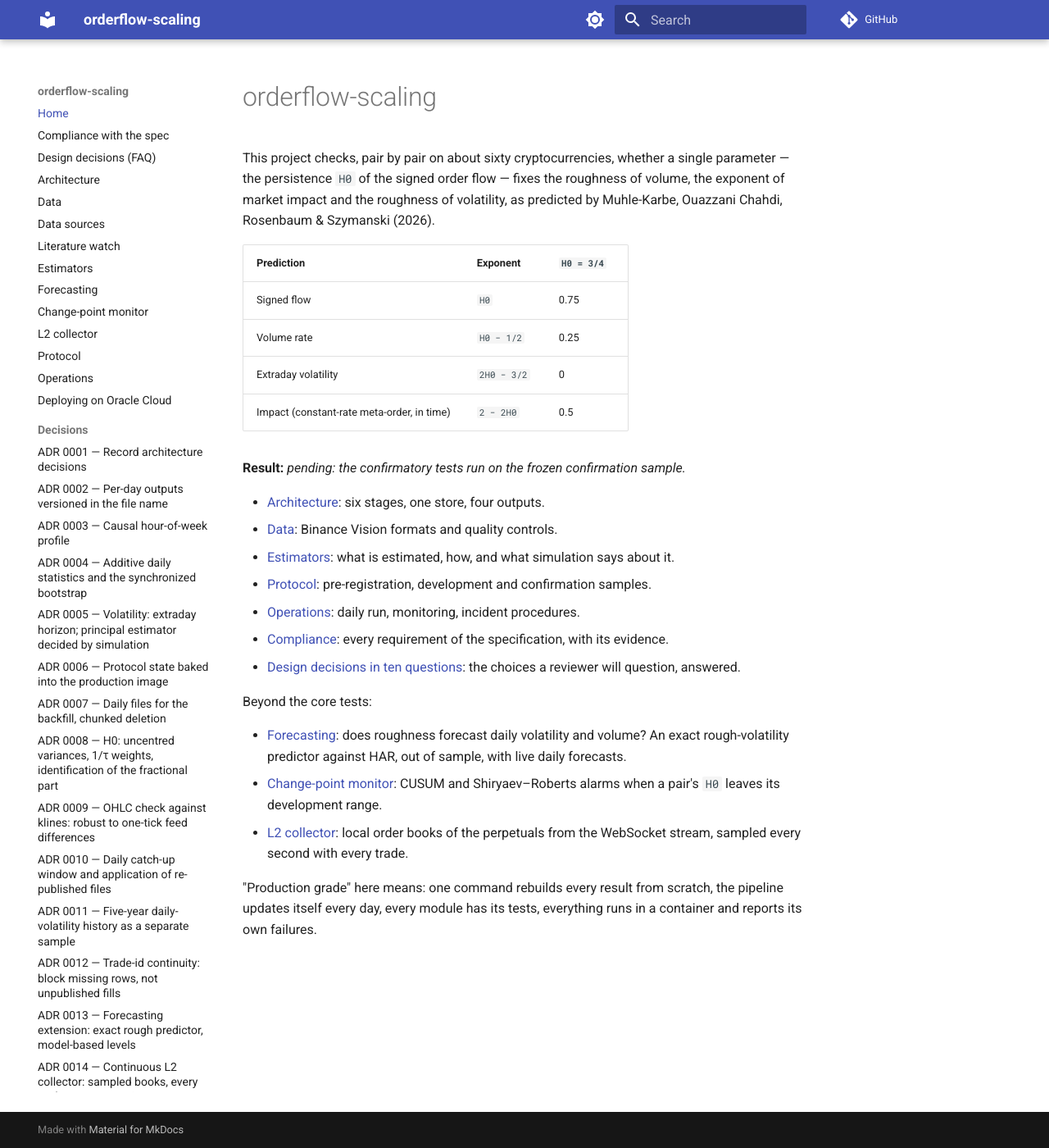
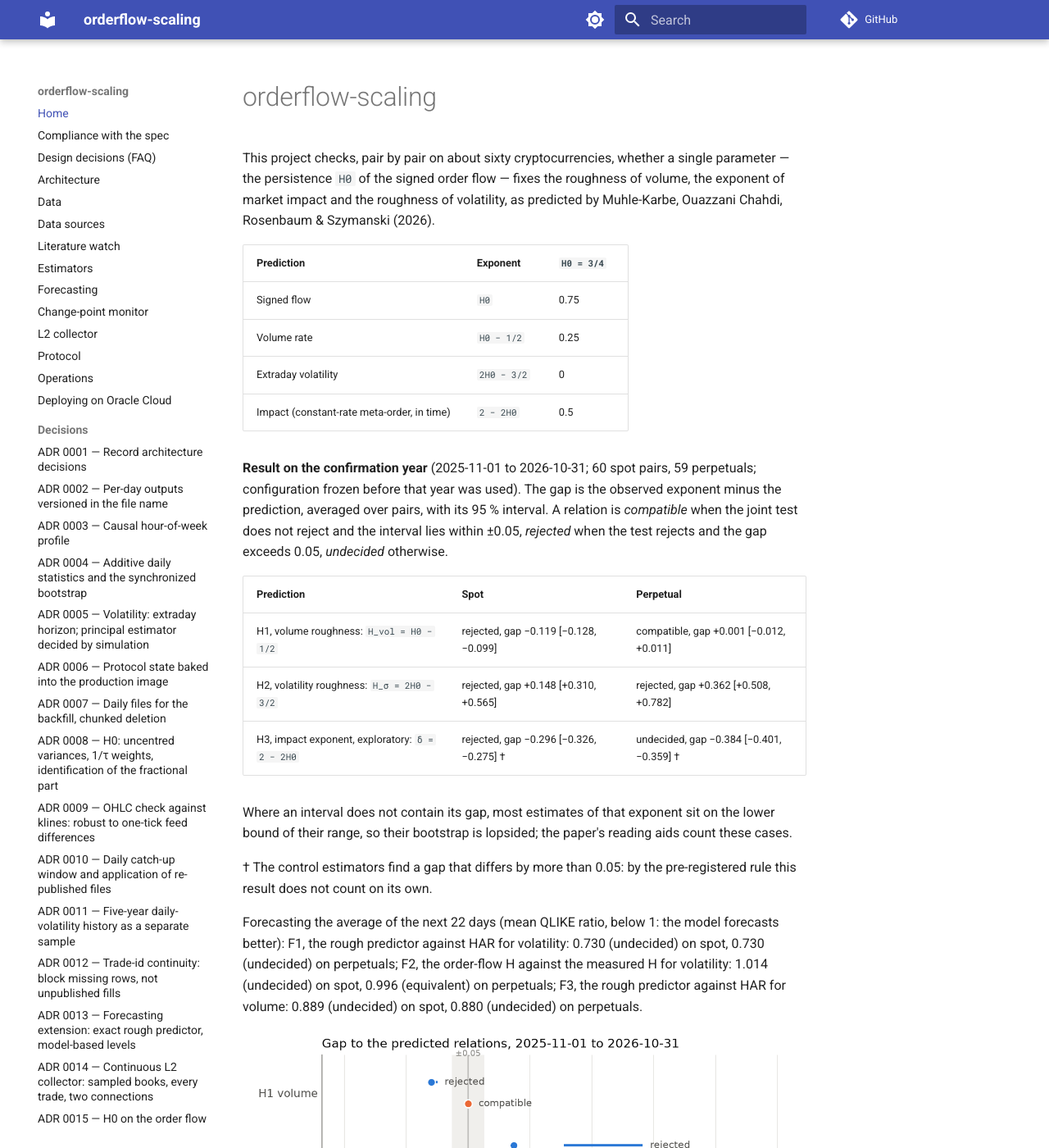
Before and after one commit to NIDHAL277/orderflow-scaling, an MkDocs documentation site: the page built from docs/index.md, in a window 1280 px wide and 1400 px high. Shown: the whole window at 82% size. Built offline with MkDocs 1.6.1 and Material for MkDocs 9.7.7, drawn with Linux system fonts in a browser that asks for light colours; comment, search, counter and statistics services are not loaded.

Commit message:
Front page: the confirmation result in the README and on the documentation home page
Written by ofs report --sample confirmation from the stored results (tests and forecasts of 2026-11-15 14:25), with the headline figure docs/img/headline.png.

Co-Authored-By: Claude Opus 5.5 <noreply@anthropic.com>

```diff
--- a/docs/index.md
+++ b/docs/index.md
@@ -13,7 +13,23 @@ Muhle-Karbe, Ouazzani Chahdi, Rosenbaum & Szymanski (2026).
 | Impact (constant-rate meta-order, in time) | `2 − 2H0` | 0.5 |
 
 <!-- results:start -->
-**Result:** *pending: the confirmatory tests run on the frozen confirmation sample.*
+
+**Result on the confirmation year** (2025-11-01 to 2026-10-31; 60 spot pairs, 59 perpetuals; configuration frozen before that year was used). The gap is the observed exponent minus the prediction, averaged over pairs, with its 95 % interval. A relation is *compatible* when the joint test does not reject and the interval lies within ±0.05, *rejected* when the test rejects and the gap exceeds 0.05, *undecided* otherwise.
+
+| Prediction | Spot | Perpetual |
+|---|---|---|
+| H1, volume roughness: `H_vol = H0 − 1/2` | rejected, gap −0.119 [−0.128, −0.099] | compatible, gap +0.001 [−0.012, +0.011] |
+| H2, volatility roughness: `H_σ = 2H0 − 3/2` | rejected, gap +0.148 [+0.310, +0.565] | rejected, gap +0.362 [+0.508, +0.782] |
+| H3, impact exponent, exploratory: `δ = 2 − 2H0` | rejected, gap −0.296 [−0.326, −0.275] † | undecided, gap −0.384 [−0.401, −0.359] † |
+
+Where an interval does not contain its gap, most estimates of that exponent sit on the lower bound of their range, so their bootstrap is lopsided; the paper's reading aids count these cases.
+
+† The control estimators find a gap that differs by more than 0.05: by the pre-registered rule this result does not count on its own.
+
+Forecasting the average of the next 22 days (mean QLIKE ratio, below 1: the model forecasts better): F1, the rough predictor against HAR for volatility: 0.730 (undecided) on spot, 0.730 (undecided) on perpetuals; F2, the order-flow H against the measured H for volatility: 1.014 (undecided) on spot, 0.996 (equivalent) on perpetuals; F3, the rough predictor against HAR for volume: 0.889 (undecided) on spot, 0.880 (undecided) on perpetuals.
+
+![Gap to each predicted relation, by market](img/headline.png)
+
 <!-- results:end -->
 
 * [Architecture](architecture.md): six stages, one store, four outputs.
```
Also changed, not shown: README.md (+17 -2 lines), docs/img/headline.png (added).
